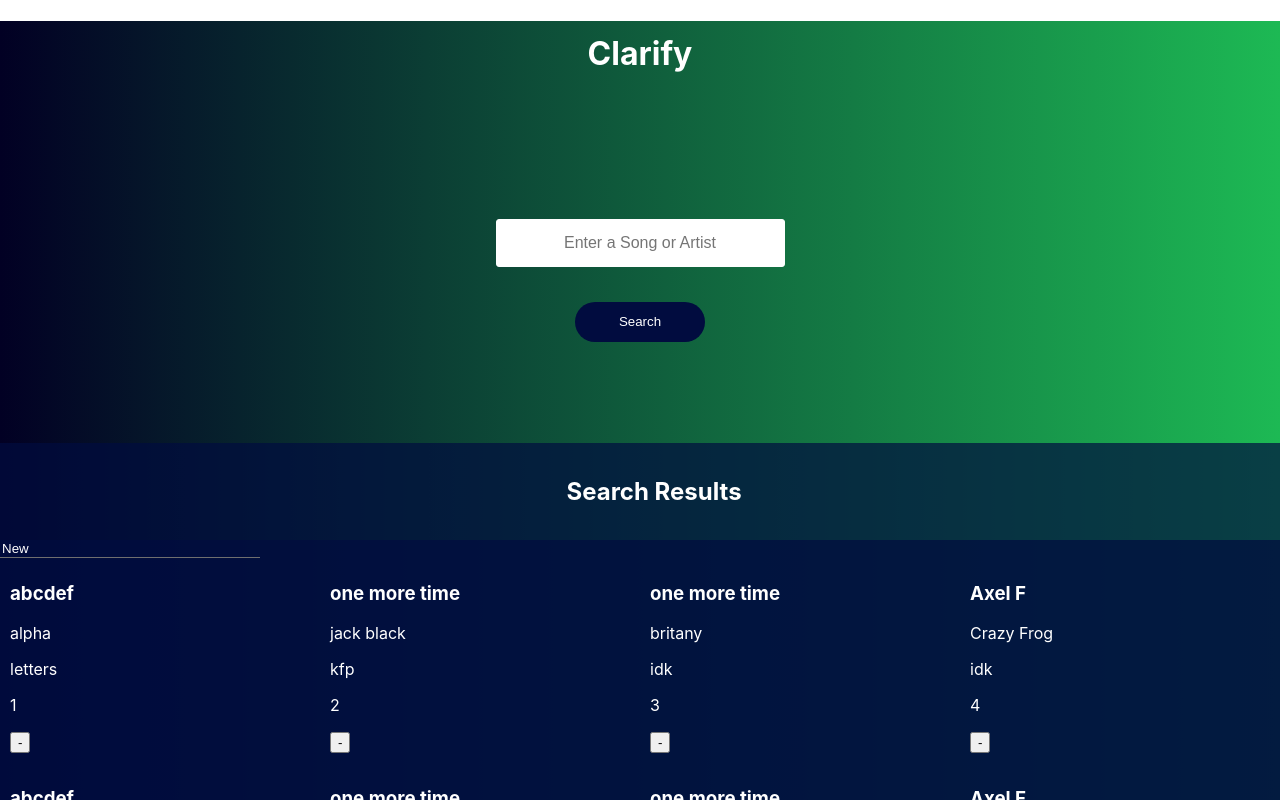
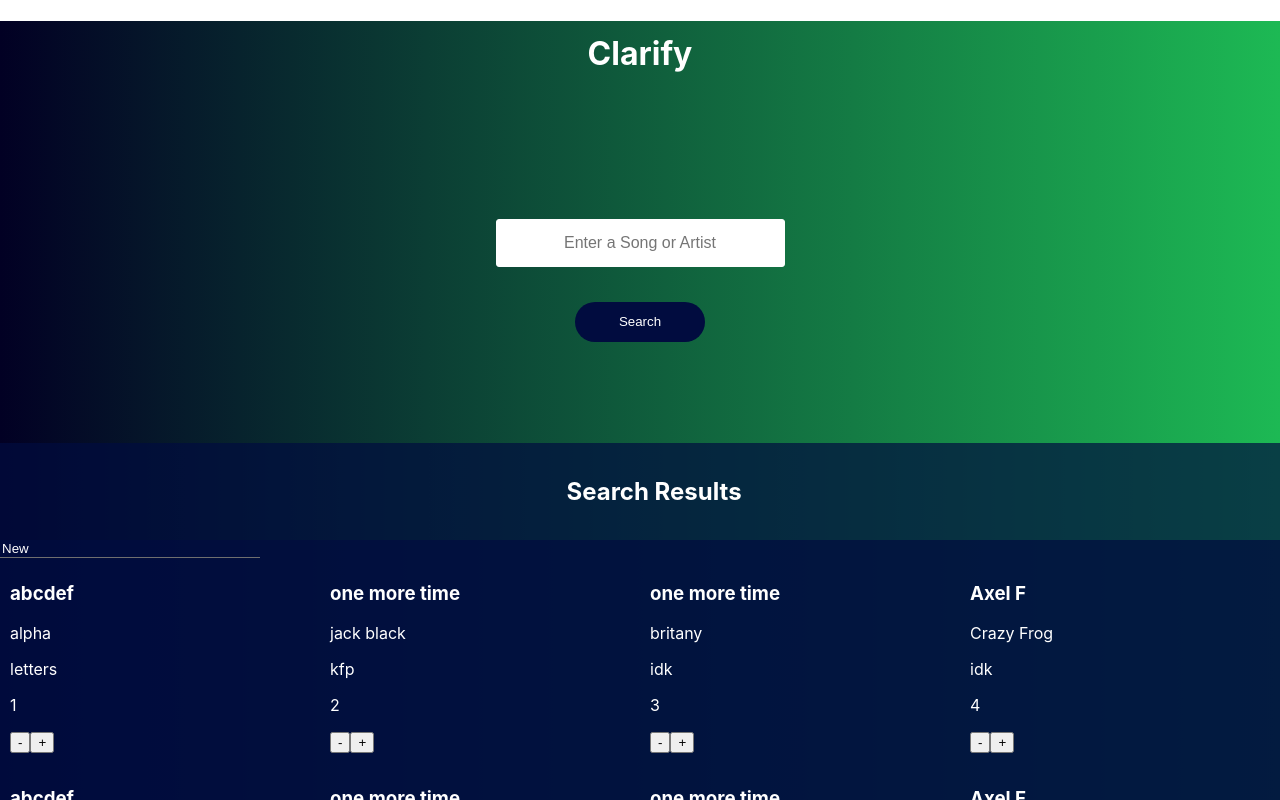
Before and after one commit to srym8/clarify, a React (Create React App) app: page / in a window 1280 px wide. Both pictures are taken after a click on the button "Save To Spotify". Shown: the top 800 px of the page. Built offline with nearby package versions, Linux system fonts and the light colour scheme.

Commit message:
Fixed buttons rendering differently for results and playlist

```diff
--- a/src/components/Playlist/Playlist.js
+++ b/src/components/Playlist/Playlist.js
@@ -15,7 +15,7 @@ function Playlist(props) {
             <input defaultValue={"New"} onChange={handle}></input>
             <TrackList
             tracks={props.pTracks}
-            removeT={props.onRemove}
+            onRemove={props.onRemove}
             isPlaylist={true}
             />
             <button className="PlaylistSave" onClick={props.test}>Save To Spotify</button>
--- a/src/components/Track/Track.js
+++ b/src/components/Track/Track.js
@@ -5,20 +5,22 @@ import "./Track.css"
 function Track(props) {
 
     const addT = () => {
-        props.addT()
+        props.onAdd()
     }
 
     const removeT = () => {
-
+        props.onRemove()
     }
 
     const addButtons = () => {
 
         if(props.isPlaylist) {
             return (
-                <button className="action" onClick={addT}>
+                <><button className="action" onClick={addT}>
                     -
-                </button>
+                </button><button className="action" onClick={removeT}>
+                        +
+                    </button></>
             )
         }
 
--- a/src/components/TrackList/TrackList.js
+++ b/src/components/TrackList/TrackList.js
@@ -15,8 +15,8 @@ function TrackList(props) {
                         name={track.name}
                         artist={track.artist}
                         album={track.album}
-                        addT={props.onAdd}
-                        removeT={props.onRemove}
+                        onAdd={props.onAdd}
+                        onRemove={props.onRemove}
                         isPlaylist={props.isPlaylist}
                         id={track.id}
                     />
```
